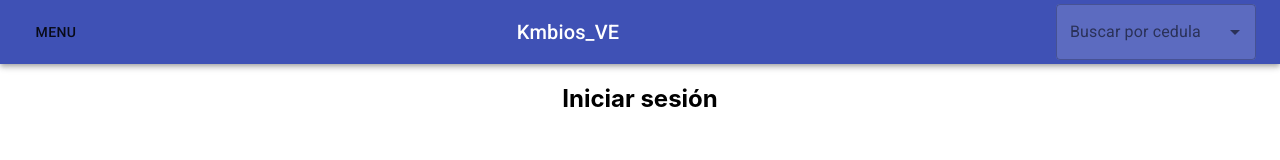
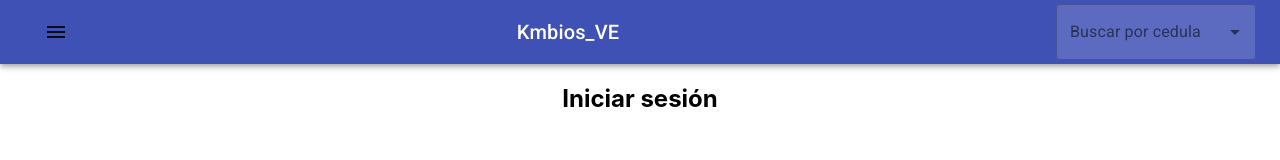
Before and after one commit to bian2510/front-kmbios_ve, a React (Create React App) app: page /sign_in in a window 1280 px wide. Shown: the top 160 px of the page. Built offline with nearby package versions, Linux system fonts and the light colour scheme.

Commit message:
add menu icon

```diff
--- a/src/Components/Header/Menu.jsx
+++ b/src/Components/Header/Menu.jsx
@@ -6,6 +6,7 @@ import Paper from '@material-ui/core/Paper';
 import Popper from '@material-ui/core/Popper';
 import MenuItem from '@material-ui/core/MenuItem';
 import MenuList from '@material-ui/core/MenuList';
+import MenuIcon from '@material-ui/icons/Menu';
 import { makeStyles } from '@material-ui/core/styles';
 import { signOut } from '../../Services/Calls'
 import { BrowserRouter as Router, Switch, Route, Link, useRouteMatch } from "react-router-dom";
@@ -64,7 +65,7 @@ export default function MenuListComposition(props) {
           aria-haspopup="true"
           onClick={handleToggle}
         >
-          Menu
+          <MenuIcon/>
         </Button>
         <Popper open={open} anchorEl={anchorRef.current} role={undefined} transition disablePortal>
           {({ TransitionProps, placement }) => (
```
